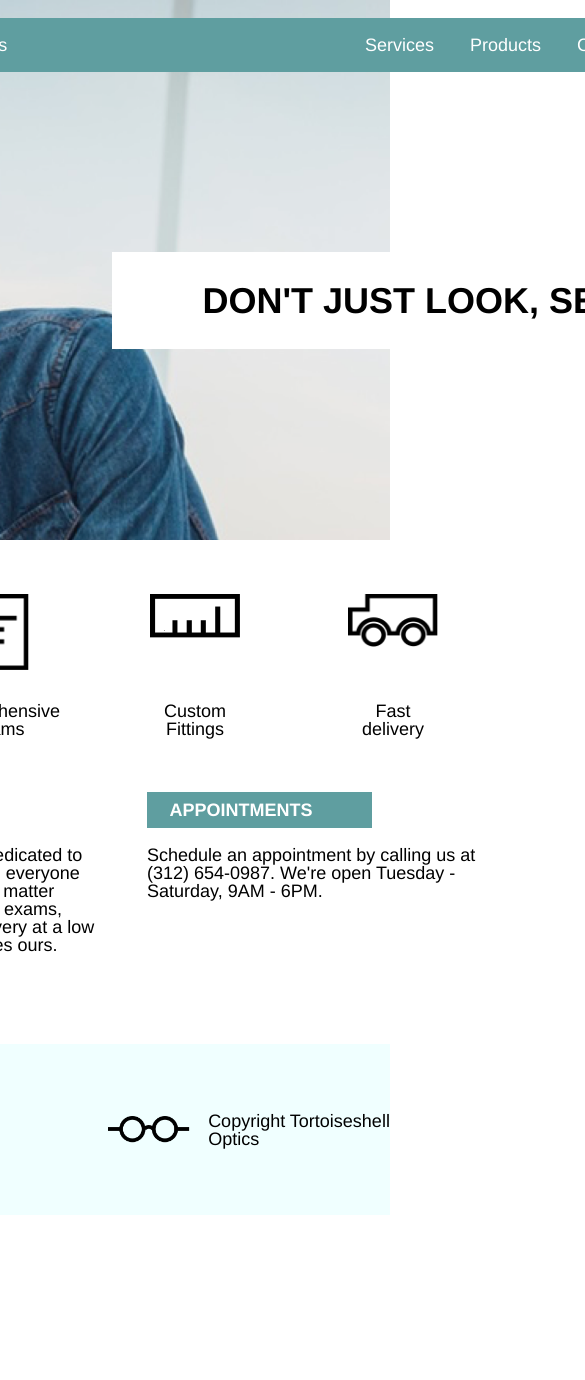
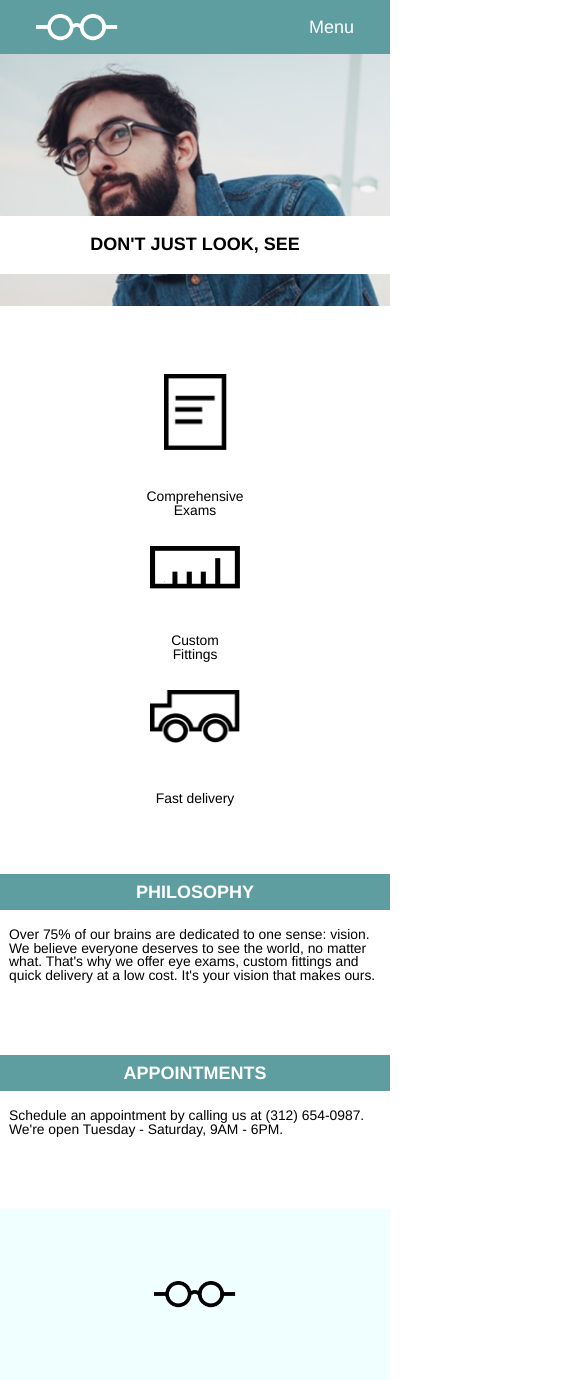
Before and after one commit to glennrosenberg/TSOptics, a plain HTML site: page index.html in a window 390 px wide. Shown: the top 1380 px of the page, 585 px wide, since content can reach past the window. Before the commit the page ends 1215 px from the top, so only its background shows below. Drawn offline with Linux system fonts and the light colour scheme.

Commit message:
complete tablet and smartphone styling for index.html

```diff
--- a/index.html
+++ b/index.html
@@ -15,11 +15,16 @@
         <img src="./resources/images/logo-white.png" alt="Tortoiseshell Optics Glasses Logo" />
         <p>Tortoiseshell Optics</p>
       </div>
-      <div class="menu">
+      <div class="menu full">
         <ul>
           <li>Services</li>
           <li>Products</li>
           <li>Contact</li>
+        </ul>
+      </div>
+      <div class="menu brief">
+        <ul>
+          <li>Menu</li>
         </ul>
       </div>
     </div>
@@ -59,7 +64,7 @@
   </div>
   <div class="container">
     <footer class="siteplus72">
-        <div class="logo">
+        <div class="footlogo">
           <img src="./resources/images/logo-black.png" alt="Tortoiseshell Optics Glasses Logo" />
           <p>Copyright Tortoiseshell Optics</p>
         </div>
--- a/resources/css/style.css
+++ b/resources/css/style.css
@@ -47,23 +47,27 @@ html {
   height: 1.5rem;
 }
 
-.logo p {
+.logo p, .footlogo p {
   padding-left: 1rem;
 }
 
 .menu ul {
   display: flex;
-  padding-right: 2rem;
 }
 
 .menu li {
-  padding: 1rem 0 1rem 2rem;
+  padding: 1rem 2rem 1rem 0rem;
+}
+
+.brief {
+  display: none;
 }
 
 .bannercaption {
   display: flex;
   justify-content: flex-end;
 }
+
 .bannercaption h1 {
   background-color: white;
   padding: 1.5rem 5rem;
@@ -119,6 +123,8 @@ html {
 }
 
 .philosophy, .appointments {
+  display: flex;
+  flex-direction: column;
   width: 35%;
   margin-left: 5%;
 }
@@ -130,7 +136,117 @@ footer {
   margin-top: 5rem;
 }
 
+.footlogo {
+  display: flex;
+  align-items: center;
+}
+
 footer img {
   height: 1.5rem;
   padding: 4rem 0 4rem 4rem;
 }
+
+@media only screen and (max-width: 1024px) {
+
+  .site, .siteplus72 {
+    width: 100%;
+  }
+
+  .heading {
+    margin-top: 0rem;
+  }
+
+  .banner {
+    height: 22rem;
+  }
+
+  .bannercaption h1 {
+    padding: .75rem 4rem;
+    font-size: 1.33rem;
+    margin-top: 5rem;
+    margin-right: 2rem;
+  }
+
+}
+
+@media only screen and (max-width: 700px) {
+
+  .brief {
+    display: initial;
+  }
+
+  .full, .heading p {
+    display: none;
+  }
+
+  .about h2 {
+    width: auto;
+  }
+
+}
+
+@media only screen and (max-width: 470px) {
+
+  .banner {
+    height: 17rem;
+    background-position: 20%;
+  }
+
+  .bannercaption h1 {
+    width: 100%;
+    font-size: 1rem;
+    text-align: center;
+    margin: 9rem 0rem 0rem 0rem;
+    padding: 1rem;
+  }
+
+  .services {
+    flex-direction: column;
+    margin: 3.77rem;
+  }
+
+  .service {
+    margin: 0rem;
+    font-size: .77rem;
+  }
+
+  .fittings img, .delivery img {
+    margin-top: 1.54rem;
+  }
+
+  .about {
+    flex-direction: column;
+    width: 100%;
+  }
+
+  .about h2 {
+    width: 100%;
+    text-align: center;
+    padding-left: 0;
+    padding-right: 0;
+  }
+
+  .philosophy, .appointments {
+    width: auto;
+    margin-left: 0;
+  }
+
+  .philosophy p, .appointments p {
+    margin: 1rem 0 4rem .5rem;
+    font-size: .77rem;
+  }
+
+  footer {
+    margin-top: 0rem;
+    justify-content: center;
+  }
+
+  .footlogo p {
+    display: none;
+  }
+
+  footer img {
+    padding-right: 4rem;
+  }
+
+}
```
